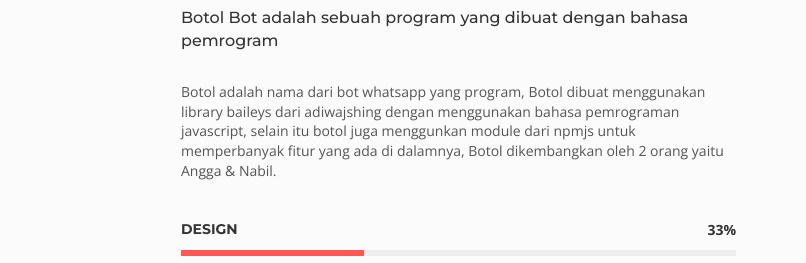
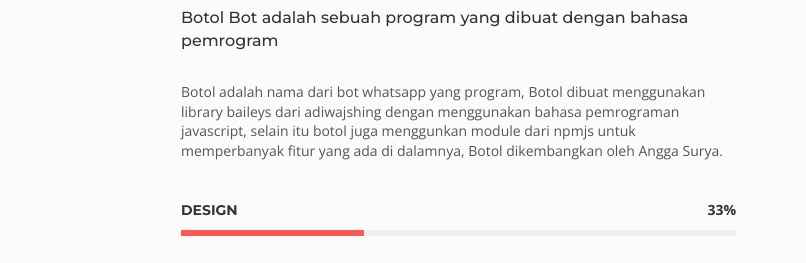
Before and after one commit to David-Xyz7/zeenn.github.io, a plain HTML site: page about.html in a window 1280 px wide. Shown: the part 583-846 px from the top of the page, 474-1280 px from the left. Drawn offline with nearby package versions, Linux system fonts and the light colour scheme.

Commit message:
Update about.html

```diff
--- a/about.html
+++ b/about.html
@@ -87,7 +87,7 @@
 								<div class="mt-30">
 									<h2 class="about__title">Botol Bot</h2>
 									<p class="about__subtitle">Botol Bot adalah sebuah program yang dibuat dengan bahasa pemrogram</p>
-									<p class="about__text">Botol adalah nama dari bot whatsapp yang program, Botol dibuat menggunakan library baileys dari adiwajshing dengan menggunakan bahasa pemrograman javascript, selain itu botol juga menggunkan module dari npmjs untuk memperbanyak fitur yang ada di dalamnya, Botol dikembangkan oleh 2 orang yaitu Angga & Nabil.</p>
+									<p class="about__text">Botol adalah nama dari bot whatsapp yang program, Botol dibuat menggunakan library baileys dari adiwajshing dengan menggunakan bahasa pemrograman javascript, selain itu botol juga menggunkan module dari npmjs untuk memperbanyak fitur yang ada di dalamnya, Botol dikembangkan oleh Angga Surya.</p>
 
 									<!-- progress -->
 									<div class="progress">
```
